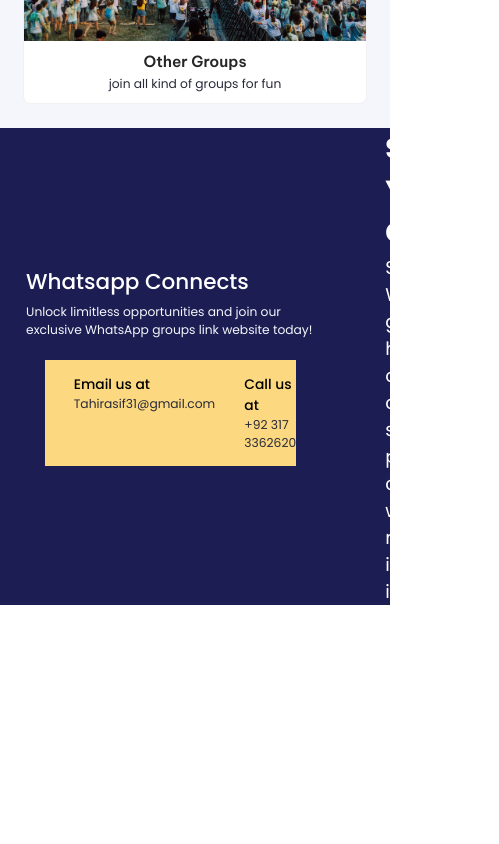
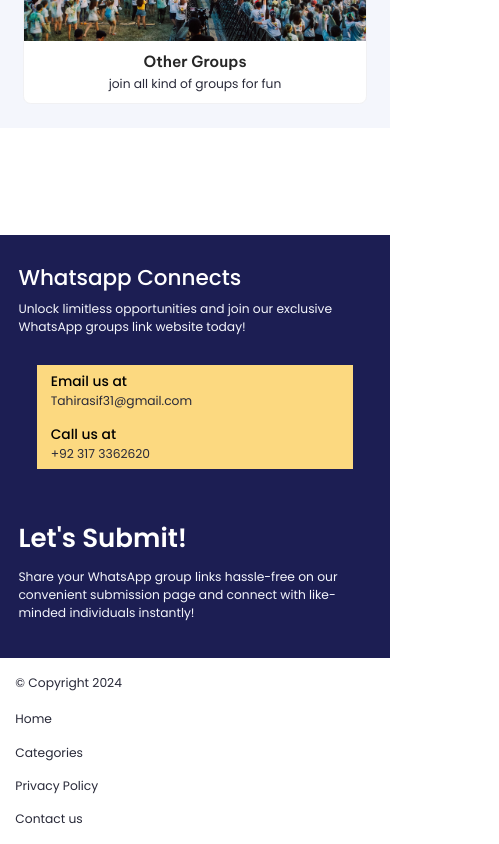
Before and after one commit to Tahirasif31/whatsappgrouplinks_next.js, a Next.js app: page / in a window 390 px wide. Shown: the part 3096-3940 px from the top of the page, 499 px wide, since content can reach past the window. Before the commit the page ends 3701 px from the top, so only its background shows below. Built offline with nearby package versions, Linux system fonts and the light colour scheme.

Commit message:
footer section completed

```diff
--- a/app/categories/page.js
+++ b/app/categories/page.js
@@ -58,7 +58,7 @@
     },
   ];
   return (
-    <main>
+    <main className="categories-main">
       <div className="categories-container">
         <div className="categories">
           {categories.map((category) => (
--- a/app/components/Footer.js
+++ b/app/components/Footer.js
@@ -21,12 +21,29 @@
             </div>
           </div>
         </div>
-        <div>
-          <h2>Submit Your Groups!</h2>
-          <p>
+        <div className={styles.submit}>
+          <h2 className={styles.submitTitle}>Let&apos;s Submit!</h2>
+          <p className={styles.submitDescription}>
             Share your WhatsApp group links hassle-free on our convenient
             submission page and connect with like-minded individuals instantly!
           </p>
+          <div className={styles.icons}>
+            <ion-icon name={"logo-facebook"}></ion-icon>
+            <ion-icon name={"logo-twitter"}></ion-icon>
+            <ion-icon name={"logo-instagram"}></ion-icon>
+            <ion-icon name={"logo-linkedin"}></ion-icon>
+          </div>
+        </div>
+      </div>
+      <div className={styles.footerBottomContainer}>
+        <div className={styles.footerBottom}>
+          <p className={styles.copyright}>&copy; Copyright 2024</p>
+          <ul className={styles.footerLinks}>
+            <li className={styles.link}>Home</li>
+            <li className={styles.link}>Categories</li>
+            <li className={styles.link}>Privacy Policy</li>
+            <li className={styles.link}>Contact us</li>
+          </ul>
         </div>
       </div>
     </footer>
--- a/app/components/Footer.module.css
+++ b/app/components/Footer.module.css
@@ -24,7 +24,7 @@
   display: flex;
   /* align-items: center;
   justify-content: center; */
-  margin: 2.8rem 2.4rem;
+  margin: 3.8rem 2.4rem 0 2.4rem;
   gap: 3.8rem;
   color: black;
   padding: 1.8rem 0 1.8rem 3.8rem;
@@ -36,6 +36,7 @@
   font-style: normal;
   font-weight: 500;
   line-height: 2.8rem; /* 175% */
+  margin-top: 1.8rem;
 }
 .description {
   font-size: 1.6rem;
@@ -53,3 +54,83 @@
   font-size: 1.6rem;
   color: #282938;
 }
+
+.submitTitle {
+  font-size: 3.4rem;
+  font-weight: 600;
+}
+.submitDescription {
+  font-size: 1.6rem;
+  color: #f4f6fc;
+  margin-top: 1.2rem;
+}
+.icons {
+  margin-top: 2.4rem;
+  display: flex;
+  gap: 1.6rem;
+}
+.footerBottomContainer {
+  background-color: #fff;
+  font-size: 1.6rem;
+}
+.footerBottom {
+  display: flex;
+  justify-content: space-between;
+  max-width: 137rem;
+  margin: 0 auto;
+  padding: 2rem;
+  color: #282938;
+}
+
+.footerLinks {
+  list-style: none;
+  display: flex;
+  gap: 2rem;
+}
+@media screen and (max-width: 880px) {
+  .contactContainer {
+    gap: 1.8rem;
+    color: black;
+    padding: 0.8rem 0 0.8rem 1.8rem;
+  }
+  .container {
+    gap: 1.8rem;
+    margin-right: 0;
+  }
+}
+@media screen and (max-width: 780px) {
+  /* .container {
+        grid-template-columns: 1fr;
+    } */
+
+  .contactContainer {
+    flex-direction: column;
+  }
+}
+@media screen and (max-width: 590px) {
+  .contactContainer {
+    flex-direction: row;
+  }
+  .join {
+    padding: 2.4rem;
+  }
+  .container {
+    grid-template-columns: 1fr;
+    justify-content: center;
+  }
+  .submit {
+    padding: 2.4rem;
+  }
+  .footerBottom {
+    flex-direction: column;
+    gap: 2.4rem;
+  }
+  .footerLinks {
+    flex-direction: column;
+  }
+}
+@media screen and (max-width: 390px) {
+  .contactContainer {
+    flex-direction: column;
+  }
+}
--- a/app/contact-us/ContactUs.module.css
+++ b/app/contact-us/ContactUs.module.css
@@ -1,3 +1,9 @@
+.contactContainer {
+  background-color: #fff;
+  margin-top: 4rem;
+  margin-bottom: 14rem;
+}
+
 .title {
   color: var(--Dark-blue, #282938);
   text-align: center;
--- a/app/contact-us/page.js
+++ b/app/contact-us/page.js
@@ -27,7 +27,7 @@
   }
 
   return (
-    <main>
+    <main className={styles.contactContainer}>
       <div>
         <h2 className={styles.title}>Submit Your Groups</h2>
         <p className={styles.description}>
--- a/app/globals.css
+++ b/app/globals.css
@@ -18,6 +18,9 @@
 main {
   background: var(--Grey, #f4f6fc);
   margin: 0 auto;
+}
+.content-container {
+  margin-bottom: 14rem;
 }
 .categories-container {
   max-width: 140rem;
@@ -60,6 +63,9 @@
   padding: 1.6rem 2.8rem 2.8rem 2.8rem;
   background-color: #fff;
 }
+.categories-main {
+  margin-bottom: 14rem;
+}
 @media screen and (max-width: 1200px) {
   .categories-container {
     max-width: 100rem;
@@ -86,6 +92,7 @@
     background-color: #fff;
   }
 }
+
 @media screen and (max-width: 1420px) {
   html {
     font-size: 52% !important;
```
